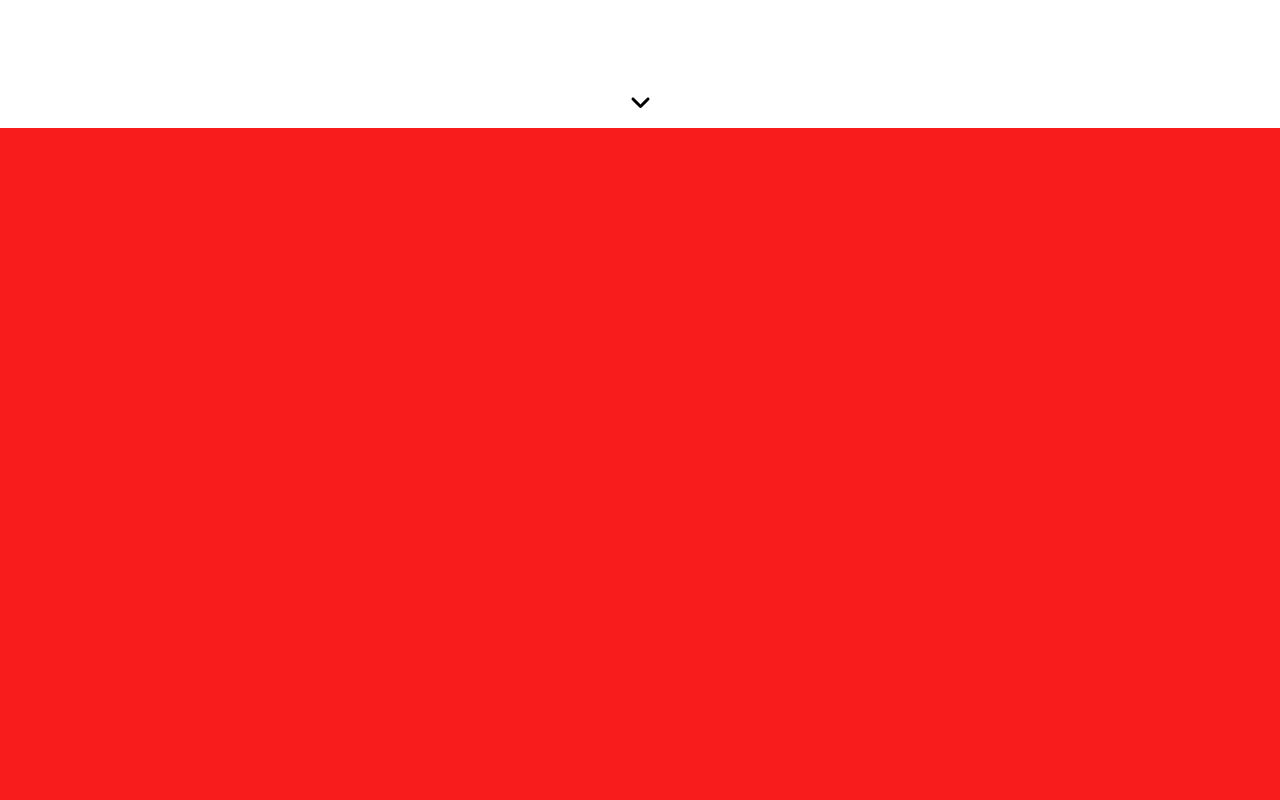
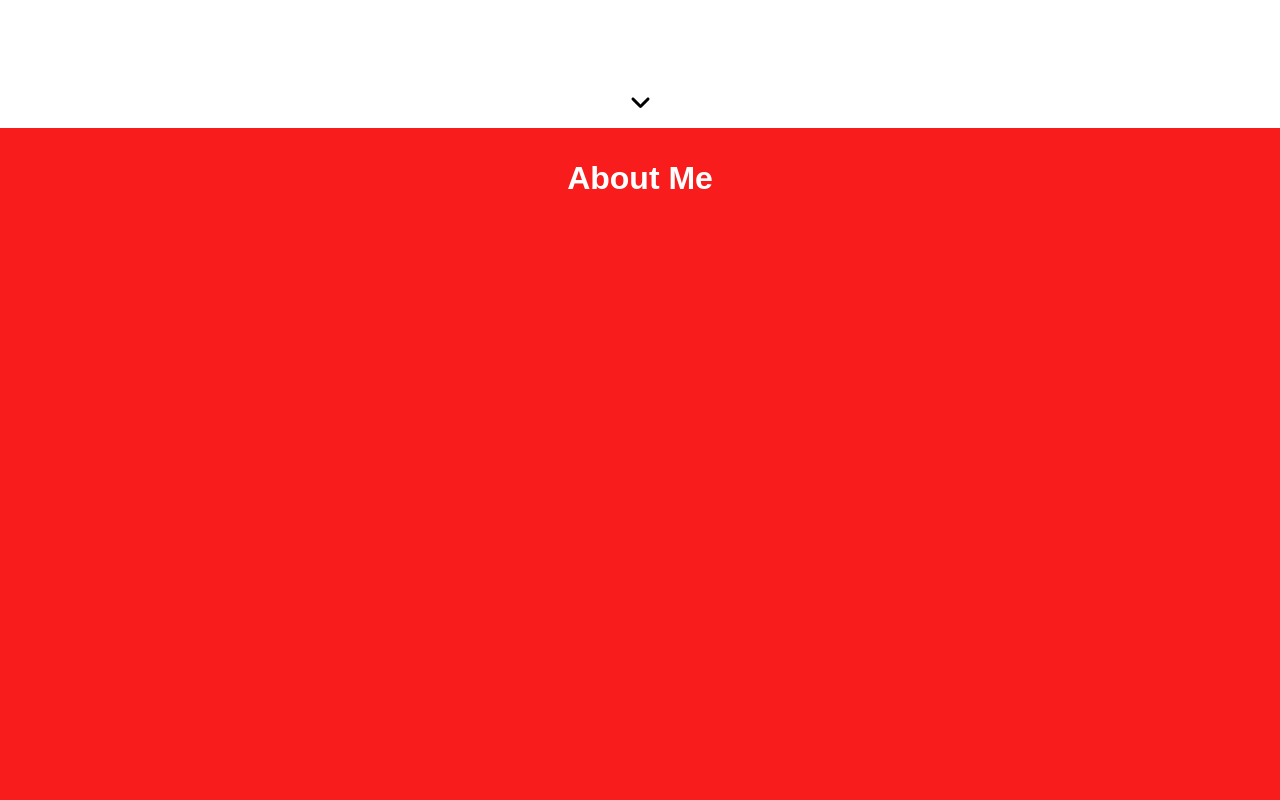
Before and after one commit to ShazAliMomin/personal-site, a React (Create React App) app: page / in a window 1280 px wide. Shown: the part 660-1460 px from the top of the page. Built offline with nearby package versions, Linux system fonts and the light colour scheme; a web font is replaced by a local one.

Commit message:
setting up about section

```diff
--- a/src/components/About/About.css
+++ b/src/components/About/About.css
@@ -2,3 +2,11 @@
   height: 100vh;
   background-color: rgb(248, 28, 28);
 }
+
+.about-container h1 {
+  color: white;
+  margin: 0;
+  padding: 0;
+  padding-top: 2rem;
+  text-align: center;
+}
--- a/src/components/About/About.jsx
+++ b/src/components/About/About.jsx
@@ -2,7 +2,11 @@ import React from "react";
 import "./About.css";
 
 function About() {
-  return <div className="about-container"></div>;
+  return (
+    <div className="about-container">
+      <h1>About Me</h1>
+    </div>
+  );
 }
 
 export default About;
```
